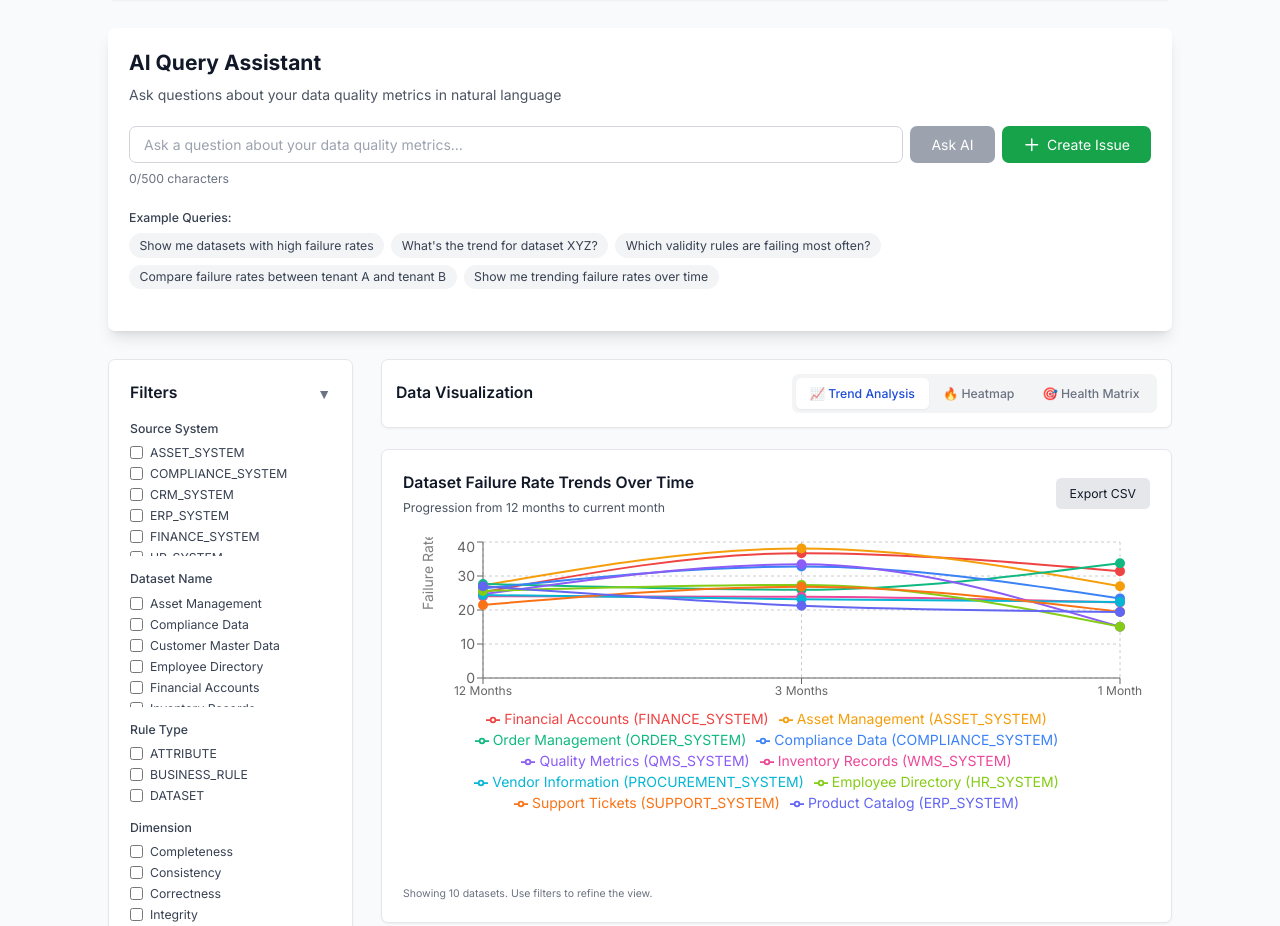
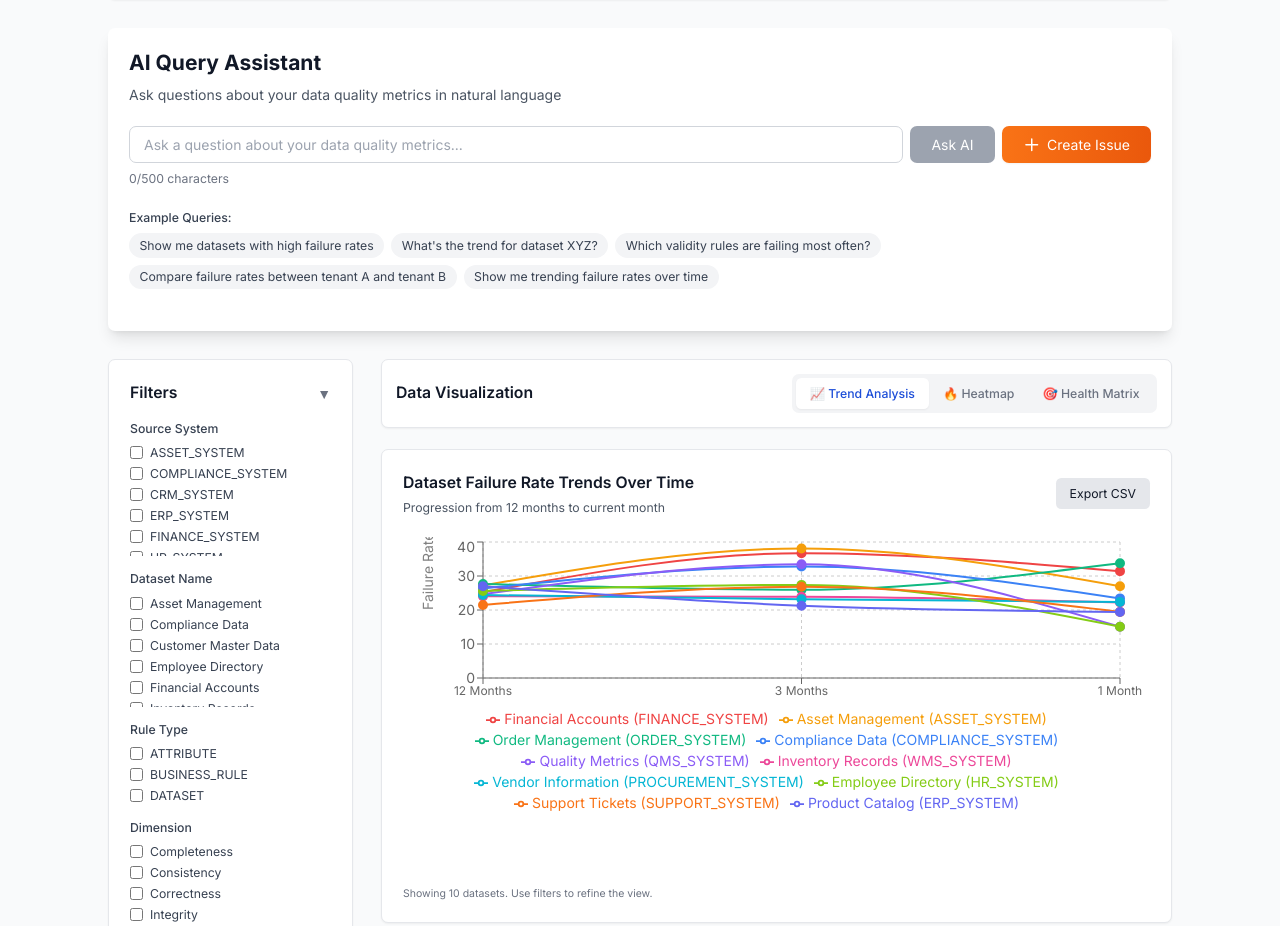
Before and after one commit to rajvermacas/data-quality-ui, a Next.js app: page / in a window 1280 px wide. Shown: the part 869-1795 px from the top of the page. Built offline with nearby package versions, Linux system fonts and the light colour scheme.

Commit message:
feat: Update button styling in AIQuerySection for improved visual appeal

```diff
--- a/src/components/features/AIQuerySection.tsx
+++ b/src/components/features/AIQuerySection.tsx
@@ -286,7 +286,7 @@ export function AIQuerySection({}: AIQuerySectionProps) {
           </button>
           <button
             onClick={() => setIsIssueModalOpen(true)}
-            className="px-6 py-2 bg-green-600 text-white rounded-lg hover:bg-green-700 flex items-center gap-2"
+            className="px-6 py-2 bg-gradient-to-r from-orange-500 to-orange-600 text-white rounded-lg hover:from-orange-600 hover:to-orange-700 flex items-center gap-2 shadow-sm"
           >
             <svg className="w-5 h-5" fill="none" stroke="currentColor" viewBox="0 0 24 24">
               <path strokeLinecap="round" strokeLinejoin="round" strokeWidth="2" d="M12 4v16m8-8H4"></path>
```
Also changed, not shown: resources/images/gitlab color scheme.png (added), 1 other file (tests, documents, lock files or other folders).
